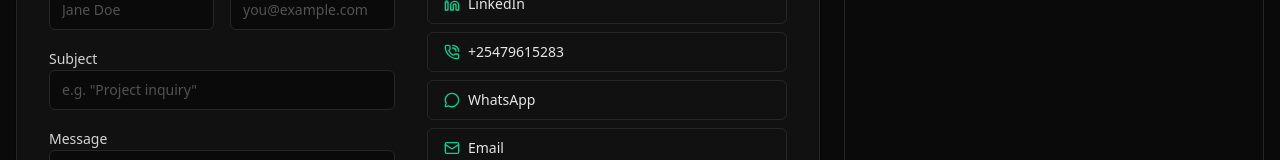
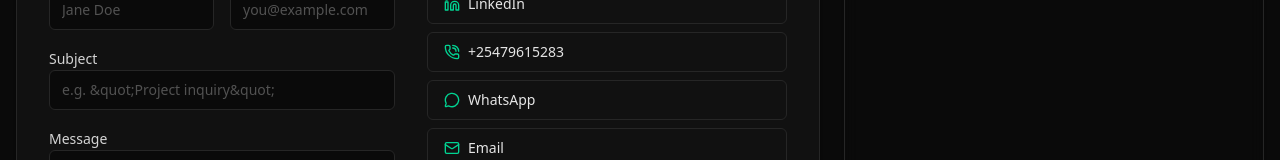
Before and after one commit to VictorNzyoka/victormutungaportfolio, a Next.js app: page /contact in a window 1280 px wide. Shown: the part 370-530 px from the top of the page. Built offline with nearby package versions, Linux system fonts and the light colour scheme.

Commit message:
Resolve deployment issue.

```diff
--- a/src/app/contact/page.tsx
+++ b/src/app/contact/page.tsx
@@ -124,7 +124,7 @@ export default function ContactPage() {
                   </label>
                   <Input
                     id="title"
-                    placeholder={`e.g. "Project inquiry"`}
+                    placeholder={`e.g. &quot;Project inquiry&quot;`}
                     value={title}
                     onChange={(e) => setTitle(e.target.value)}
                     required
```
